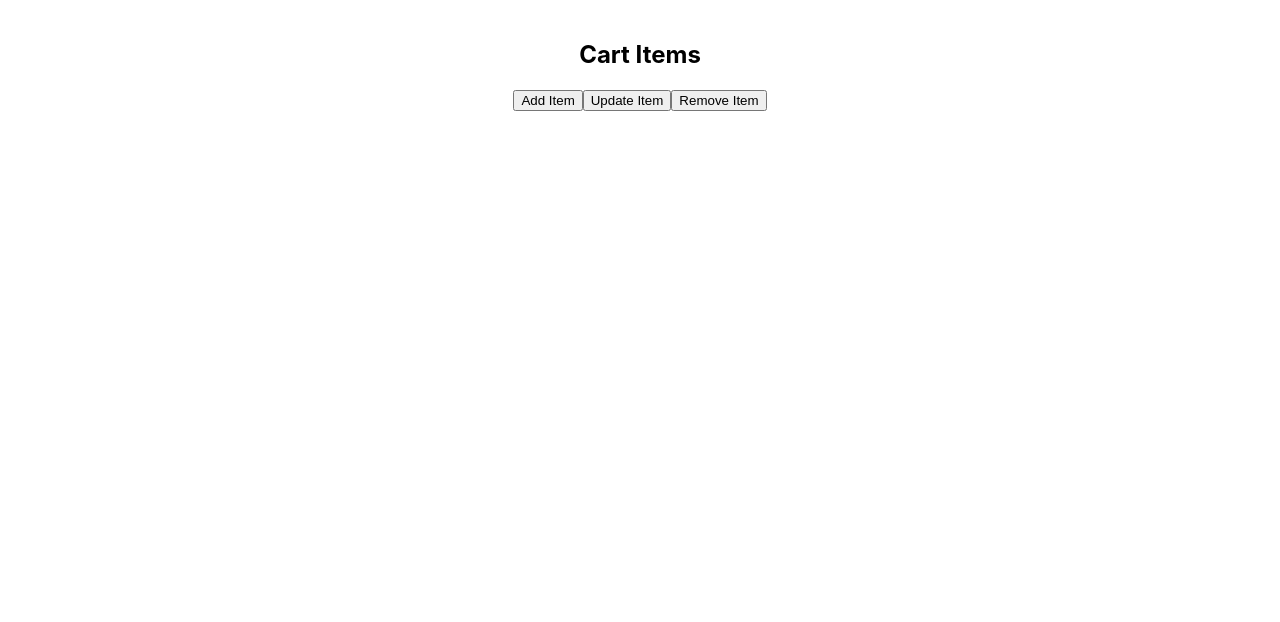
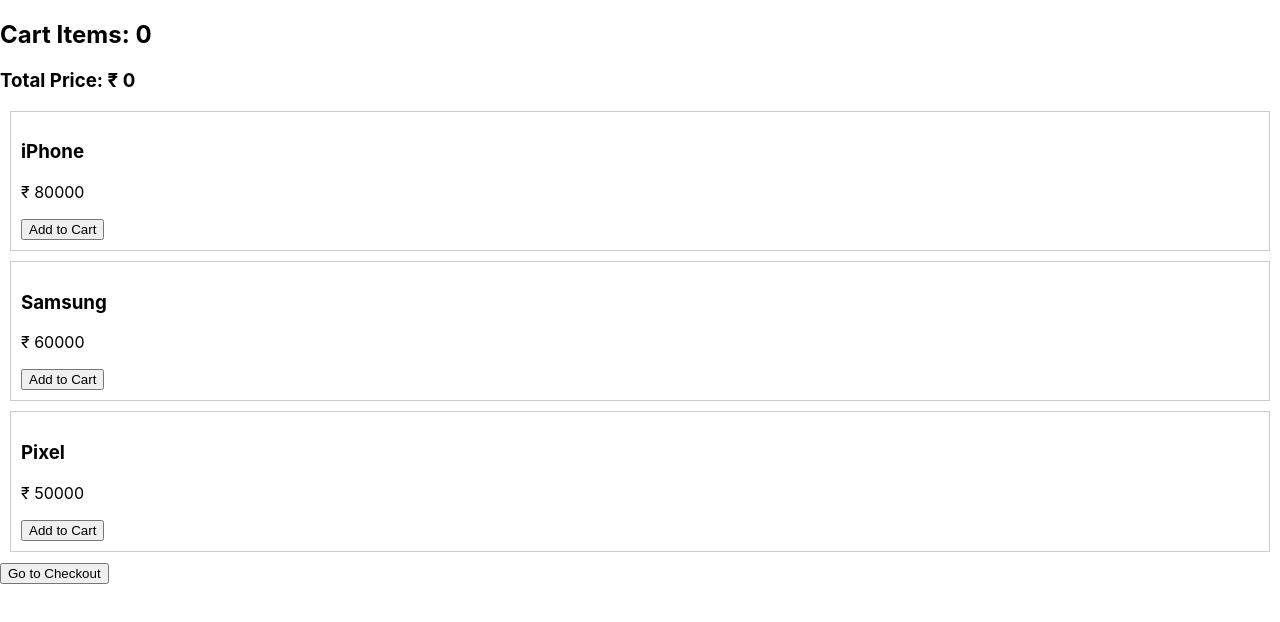
Before and after one commit to vishnuttxminds/react-start-app, a React (Create React App) app: page / in a window 1280 px wide. Shown: the top 622 px of the page. Built offline with nearby package versions, Linux system fonts and the light colour scheme.

Commit message:
Route initial push

```diff
--- a/package.json
+++ b/package.json
@@ -11,6 +11,7 @@
     "dotenv": "^17.2.3",
     "react": "^19.2.3",
     "react-dom": "^19.2.3",
+    "react-router-dom": "^7.11.0",
     "react-scripts": "5.0.1",
     "web-vitals": "^2.1.4"
   },
--- a/src/App.js
+++ b/src/App.js
@@ -24,7 +24,7 @@
 import CounterWithMemo from "./screens/useMemo/CounterWithMemo";
 import Counter from "./screens/Reducer/Counter";
 import Cart from "./screens/eCart/Cart";
-
+import { Route, Routes } from "react-router-dom";
 
 function App() {
   const loggedInEmployee = {
@@ -53,58 +53,66 @@
   }, [count1]);
 
   return (
-    <div className="App">
-      {/* <HomeScreen />
-      <ShowHideScreen userInfo={{ username: "Vishnu", place: "TVM" }} />
+    // <div className="App">
+    //   {/* <HomeScreen />
+    //   <ShowHideScreen userInfo={{ username: "Vishnu", place: "TVM" }} />
 
-      <ProductCardScreen title="Nike Bag" image={bag1}>
-        <p> Price: 7245</p>
-        <p> Rating: 4.5</p>
-        <p style={{ color: "green" }}>In Stock</p>
-      </ProductCardScreen>
+    //   <ProductCardScreen title="Nike Bag" image={bag1}>
+    //     <p> Price: 7245</p>
+    //     <p> Rating: 4.5</p>
+    //     <p style={{ color: "green" }}>In Stock</p>
+    //   </ProductCardScreen>
 
-      <ProductCardScreen title="Adidas Bag" image={bag2}>
-        <p>Price: 17989</p>
-        <p>Rating: 4.2</p>
-        <p style={{ color: "red" }}>Out of Stock</p>
-      </ProductCardScreen> */}
+    //   <ProductCardScreen title="Adidas Bag" image={bag2}>
+    //     <p>Price: 17989</p>
+    //     <p>Rating: 4.2</p>
+    //     <p style={{ color: "red" }}>Out of Stock</p>
+    //   </ProductCardScreen> */}
 
-      {/* <ProductList /> */}
-      {/* <TitleCounter/>
-      <CurrentTime/> */}
+    //   {/* <ProductList /> */}
+    //   {/* <TitleCounter/>
+    //   <CurrentTime/> */}
 
-      {/* <CounterUseRef/> */}
-      {/* <ChangeBgColor/>
+    //   {/* <CounterUseRef/> */}
+    //   {/* <ChangeBgColor/>
 
-      <Department employee={loggedInEmployee} /> */}
+    //   <Department employee={loggedInEmployee} /> */}
 
-      {/* <CounterContext.Provider value={{ count, setCount }}>
-        <Counter />
-      </CounterContext.Provider>
+    //   {/* <CounterContext.Provider value={{ count, setCount }}>
+    //     <Counter />
+    //   </CounterContext.Provider>
 
-      <UserContext.Provider value={loggedInEmployee}>
-        <UserProfile />
-        <Chat />
-      </UserContext.Provider> */}
+    //   <UserContext.Provider value={loggedInEmployee}>
+    //     <UserProfile />
+    //     <Chat />
+    //   </UserContext.Provider> */}
 
-      {/* <div style={{ padding: "20px" }}>
-        <Counter2 text="Counter Component 1" count={count} />
-        <Counter2 text="Counter Component 2" count={count1} />
+    //   {/* <div style={{ padding: "20px" }}>
+    //     <Counter2 text="Counter Component 1" count={count} />
+    //     <Counter2 text="Counter Component 2" count={count1} />
 
-        <Button onIncrement={increment} />
+    //     <Button onIncrement={increment} />
 
-        <Button onIncrement={increment1} />
-      </div> */}
+    //     <Button onIncrement={increment1} />
+    //   </div> */}
 
-      <div style={{ padding: "20px" }}>
-         {/* <CountMemo /> */}
-        {/* <ProductListWithCallback /> */}
-        {/* <ProductListWithoutCallback /> */}
-        {/* <CounterWithMemo /> */}
-        {/* <Counter/> */}
-        <Cart />
-      </div>
-    </div>
+    //   <div style={{ padding: "20px" }}>
+    //      {/* <CountMemo /> */}
+    //     {/* <ProductListWithCallback /> */}
+    //     {/* <ProductListWithoutCallback /> */}
+    //     {/* <CounterWithMemo /> */}
+    //     {/* <Counter/> */}
+    //     <Cart />
+    //   </div>
+    // </div>
+
+    <>
+      <Routes>
+        <Route path="/" element={<ProductListWithCallback />} />
+        <Route path="/cart" element={<Cart />} />
+        <Route path="/ProductListWithout" element={<ProductListWithoutCallback />} />
+      </Routes>
+    </>
   );
 }
 
--- a/src/index.js
+++ b/src/index.js
@@ -1,13 +1,16 @@
-import React from 'react';
-import ReactDOM from 'react-dom/client';
-import './index.css';
-import App from './App';
-import reportWebVitals from './reportWebVitals';
+import React from "react";
+import ReactDOM from "react-dom/client";
+import "./index.css";
+import App from "./App";
+import reportWebVitals from "./reportWebVitals";
+import { BrowserRouter } from "react-router-dom";
 
-const root = ReactDOM.createRoot(document.getElementById('root'));
+const root = ReactDOM.createRoot(document.getElementById("root"));
 root.render(
   <React.StrictMode>
-    <App />
+    <BrowserRouter>
+      <App />
+    </BrowserRouter>
   </React.StrictMode>
 );
 
--- a/src/screens/ECom/ProductListWithCallback.js
+++ b/src/screens/ECom/ProductListWithCallback.js
@@ -1,5 +1,6 @@
 import React, { useState, useCallback, useMemo } from "react";
 import Product from "./Product";
+import { useNavigate } from "react-router-dom";
 
 const productsData = [
   { id: 1, name: "iPhone", price: 80000 },
@@ -9,6 +10,7 @@
 
 const ProductListWithCallback = () => {
   const [cartItems, setCartItems] = useState([]);
+  const navigate = useNavigate();
 
   const addToCart = useCallback((product) => {
     setCartItems((prev) => [...prev, product]);
@@ -19,6 +21,10 @@
     return cartItems.reduce((total, item) => total + item.price, 0);
   }, [cartItems]);
 
+  const goToCheckout = () => {
+    navigate("/cart");
+  };
+
   return (
     <div>
       <h2>Cart Items: {cartItems.length}</h2>
@@ -27,6 +33,8 @@
       {productsData.map((product) => (
         <Product key={product.id} product={product} addToCart={addToCart} />
       ))}
+
+      <button onClick={goToCheckout}>Go to Checkout</button>
     </div>
   );
 };
```
Also changed, not shown: 1 other file (tests, documents, lock files or other folders).
